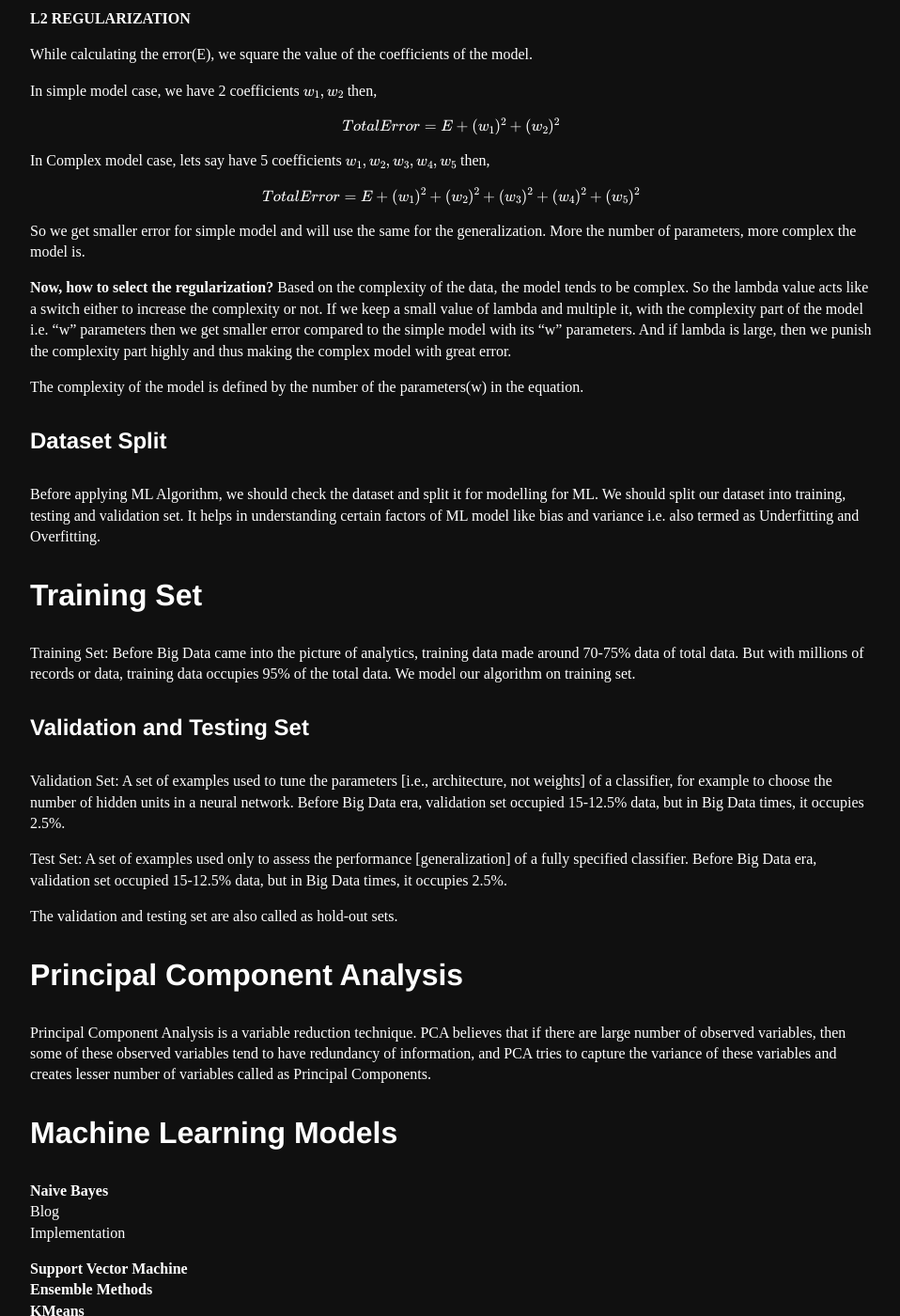
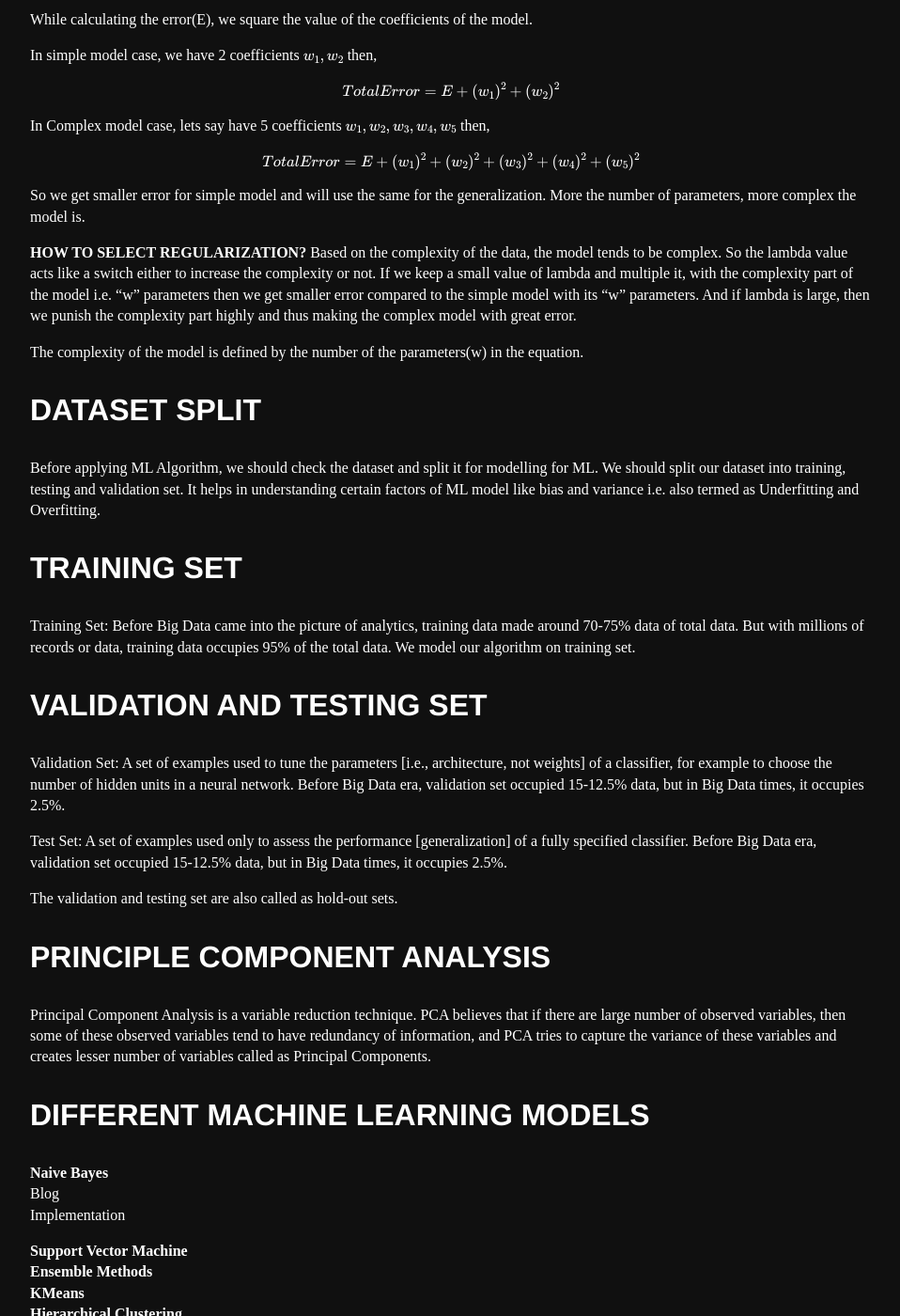
Before and after one commit to Mayurji/mayurji.github.io, a Jekyll site: the page built from _machine-learning/2020-11-06-machine-learning.md, in a window 1280 px wide and 1400 px high, scrolled down 3668 px. Shown: the whole window at 94% size, without its empty margins (160-1118 px from the left). Built offline with Jekyll 4.4.1, drawn with Linux system fonts in a browser that asks for light colours; formulas are drawn with MathJax 3; some of the changed text lies outside the part shown.

Commit message:
Update 2020-11-06-machine-learning.md

```diff
--- a/_machine-learning/2020-11-06-machine-learning.md
+++ b/_machine-learning/2020-11-06-machine-learning.md
@@ -94,7 +94,7 @@ Replace with value which is in middle of the range i.e. if feature x is [-1, 1]
 
    For instance, If an algorithm is not using feature scaling, then it can consider the value 300 meter to be greater than 5 km, which is not true and in this case, the algorithm will give wrong predictions by giving more importance to 300 meter than 3 km. So, we use Feature Scaling to normalize the values of it.
 
-**Types of Scaling**
+**TYPES OF SCALING**
 
 Min-Max Scaling or Normalization\
 Mean Normalization\
@@ -160,20 +160,20 @@ In Complex model case, lets say have 5 coefficients $$w_1, w_2, w_3, w_4, w_5$$
 
 So we get smaller error for simple model and will use the same for the generalization. More the number of parameters, more complex the model is.
 
-**Now, how to select the regularization?**
+**HOW TO SELECT REGULARIZATION?**
 Based on the complexity of the data, the model tends to be complex. So the lambda value acts like a switch either to increase the complexity or not. If we keep a small value of lambda and multiple it, with the complexity part of the model i.e. "w" parameters then we get smaller error compared to the simple model with its "w" parameters. And if lambda is large, then we punish the complexity part highly and thus making the complex model with great error.
 
 The complexity of the model is defined by the number of the parameters(w) in the equation.
 
-#### Dataset Split
+### DATASET SPLIT
 
 Before applying ML Algorithm, we should check the dataset and split it for modelling for ML. We should split our dataset into training, testing and validation set. It helps in understanding certain factors of ML model like bias and variance i.e. also termed as Underfitting and Overfitting.
 
-### Training Set
+### TRAINING SET
 
 Training Set: Before Big Data came into the picture of analytics, training data made around 70-75% data of total data. But with millions of records or data, training data occupies 95% of the total data. We model our algorithm on training set.
 
-#### Validation and Testing Set
+### VALIDATION AND TESTING SET
 
 Validation Set: A set of examples used to tune the parameters [i.e., architecture, not weights] of a classifier, for example to choose the number of hidden units in a neural network. Before Big Data era, validation set occupied 15-12.5% data, but in Big Data times, it occupies 2.5%.
 
@@ -181,11 +181,11 @@ Test Set: A set of examples used only to assess the performance [generalization]
 
 The validation and testing set are also called as hold-out sets.
 
-### Principal Component Analysis
+### PRINCIPLE COMPONENT ANALYSIS
 
 Principal Component Analysis is a variable reduction technique. PCA believes that if there are large number of observed variables, then some of these observed variables tend to have redundancy of information, and PCA tries to capture the variance of these variables and creates lesser number of variables called as Principal Components.
 
-### Machine Learning Models
+### DIFFERENT MACHINE LEARNING MODELS
 
 **Naive Bayes**\
 [Blog](https://towardsdatascience.com/naive-bayes-classifier-81d512f50a7c) \
@@ -213,7 +213,7 @@ Predicton speed
 <p><b>Figure 1:</b> Algorithm Selection</p>
 </center>
 
-#### Confusion Matrix
+#### CONFUSION MATRIX
 
 Consider a model trained two classify Cat and Dog images. And after training, we are testing the model on 100 random images of Dogs and Cats with 50 each and get an accuracy of 85%. It means that the model has misclassified 15 images. Now let's consider that out of 15 images 10 Dog images were misclassified as Cat and 5 Cat images are misclassified as Dog.
 
@@ -278,7 +278,7 @@ Lets calculate Recall, R = 10/(10 + 90) = 10%.
 
 Clearly we can see that the model failed to classify the cancer patient, and these metrics gets dominated by class with large numbers which is otherwise referred as **Imbalanced class problem**. Here, the number of non cancer class are 999900 and cancer class are 100. So its vital to check if these metric really telling story we want to hear.
 
-#### F1-Score and F1 Beta Score
+#### F1-SCORE AND F1-BETA SCORE
 
 **F1 Score**
 
@@ -300,10 +300,10 @@ Find this below snippet from wikipedia:
 <p><b>Figure 5:</b> F1 Beta Score</p>
 </center>
 
-#### [ROC Curve](https://en.wikipedia.org/wiki/Receiver_operating_characteristic)
+#### [ROC CURVE](https://en.wikipedia.org/wiki/Receiver_operating_characteristic)
 
 ROC- Receiver Operating Characteristics, its a plot between True Positive rate (Sensitivity) vs False Positive Rate (1 - specificity). Its a graphical plot that illustrates the diagnostic ability of a binary classifier system as its discrimination threshold is varied.
 
 ROC curves are frequently used to show in a graphical way the connection/trade-off between clinical sensitivity and specificity for every possible cut-off for a test or a combination of tests. In addition the area under the ROC curve gives an idea about the benefit of using the test(s) in question.
 
-**Reference** [ROC Curve- what and How ?](https://acutecaretesting.org/en/articles/roc-curves-what-are-they-and-how-are-they-used)
+**REFERENCE** [ROC Curve- what and How ?](https://acutecaretesting.org/en/articles/roc-curves-what-are-they-and-how-are-they-used)
```
Also changed, not shown: other parts of _machine-learning/2020-11-06-machine-learning.md (+5 -5 lines).
